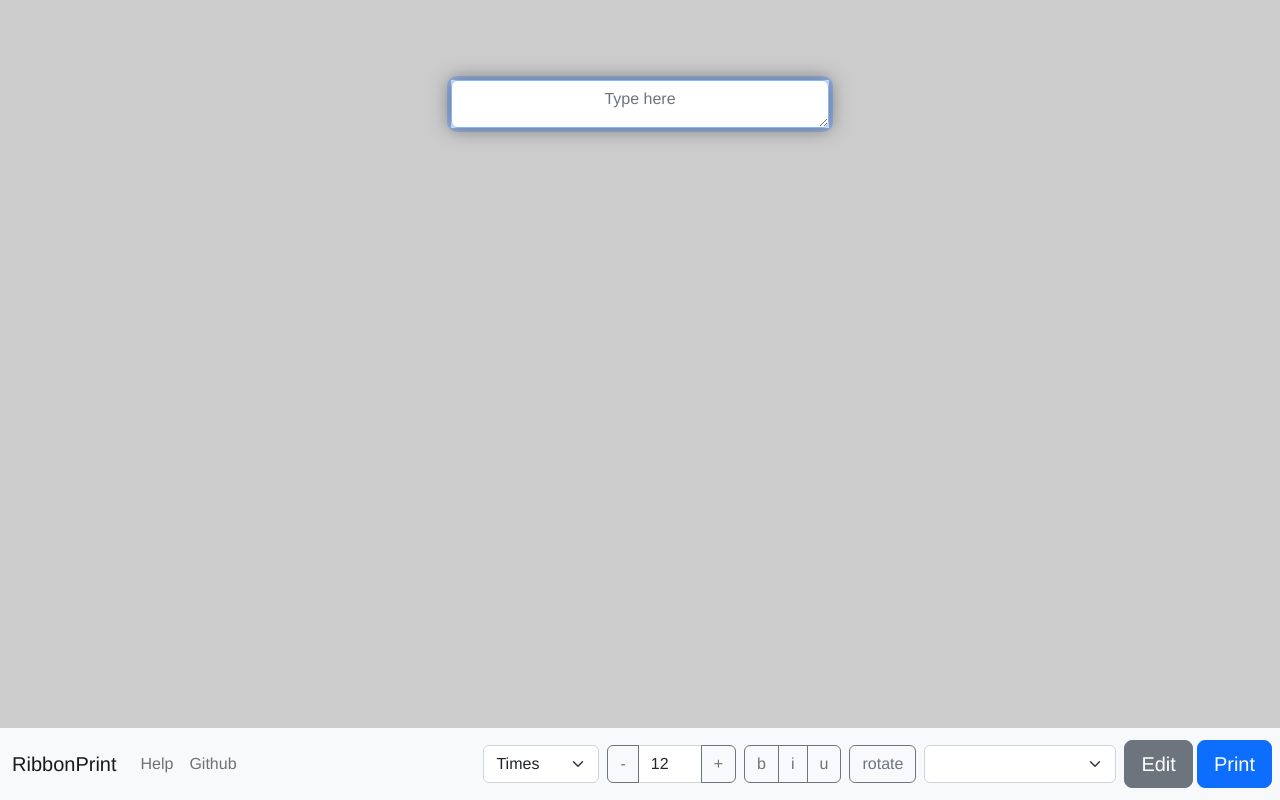
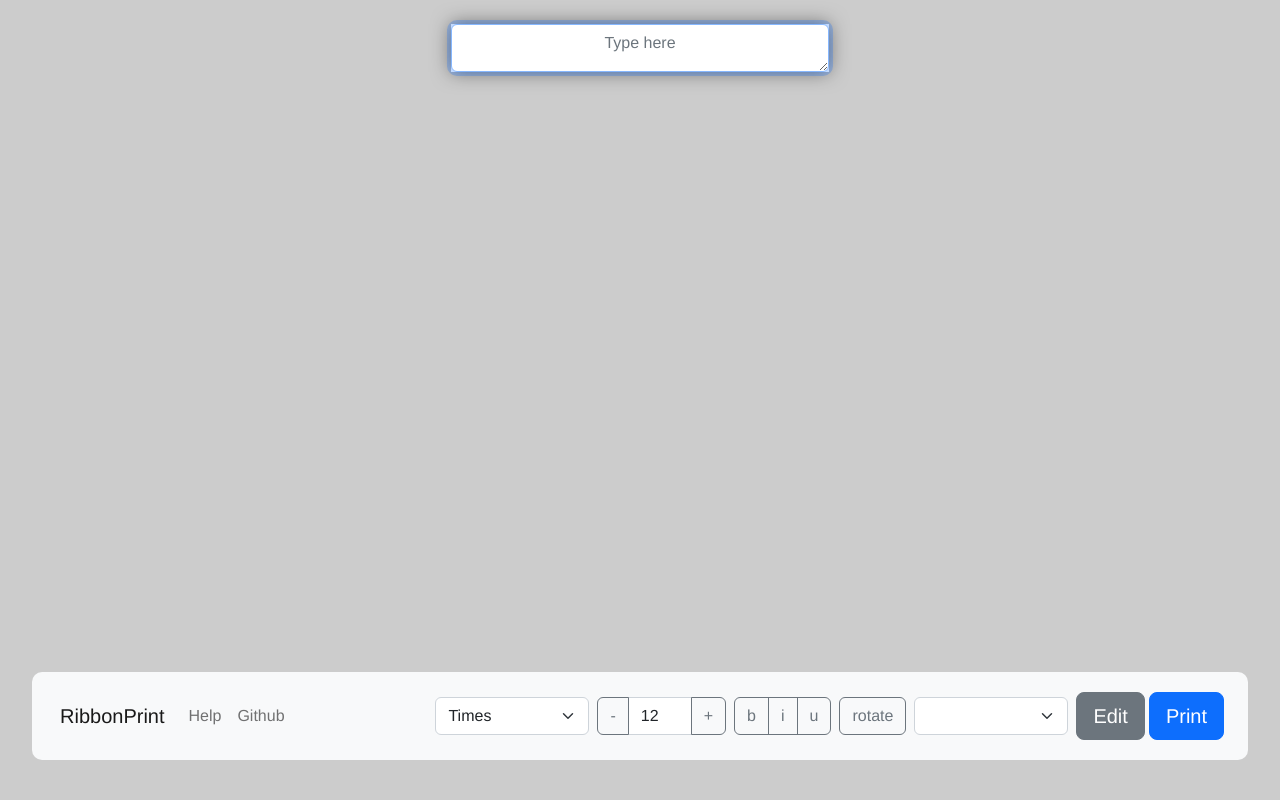
Before and after one commit to HuyenSofiaTUB/trauerschleife, a Vue app: page / in a window 1280 px wide. Built offline with nearby package versions, Linux system fonts and the light colour scheme.

Commit message:
navbar as dock

```diff
--- a/src/components/RibbonView.vue
+++ b/src/components/RibbonView.vue
@@ -154,7 +154,7 @@ export default {
 </script>
 
 <template>
-    <nav class="navbar fixed-bottom navbar-expand-lg navbar-light bg-light">
+    <nav class="navbar fixed-bottom navbar-expand-lg navbar-light bg-light dock">
         <div class="container-fluid">
             <a class="navbar-brand">RibbonPrint</a>
             <button class="navbar-toggler" type="button" data-bs-toggle="collapse" data-bs-target="#navbarTogglerDemo01"
@@ -208,7 +208,7 @@ export default {
                             <label class="btn btn-outline-secondary ms-2" for="rotate">rotate</label>
 
                         </div>
-                        <div class="col-sm-auto p-1">
+                        <div class="col p-1">
                             <select class="form-select" id="samples" v-model="text">
                                 <option value="In stillem Gedenken">In stillem Gedenken</option>
                                 <option value="Ruhe sanft">Ruhe sanft</option>
@@ -282,7 +282,7 @@ div.page {
     justify-content: center;
     align-items: center;
     position: relative;
-    margin: 80px auto;
+    margin: 1.5rem auto;
     padding: 1rem 0rem;
 }
 
@@ -299,6 +299,12 @@ p.print {
     -ms-transform: rotate(90deg) translateY(-100%);
 }
 
+.dock {
+    border-radius: 10px;
+    padding: 1rem 1rem;
+    margin: 2.5rem 2rem;
+}
+
 #size {
     width: 4em;
 }
@@ -310,9 +316,9 @@ p.print {
     }
 }
 
-@media screen and (max-width: 991px) {
+/* @media screen and (max-width: 991px) {
     div.page {
         margin-top: 65px;
     }
-}
+} */
 </style>
```
